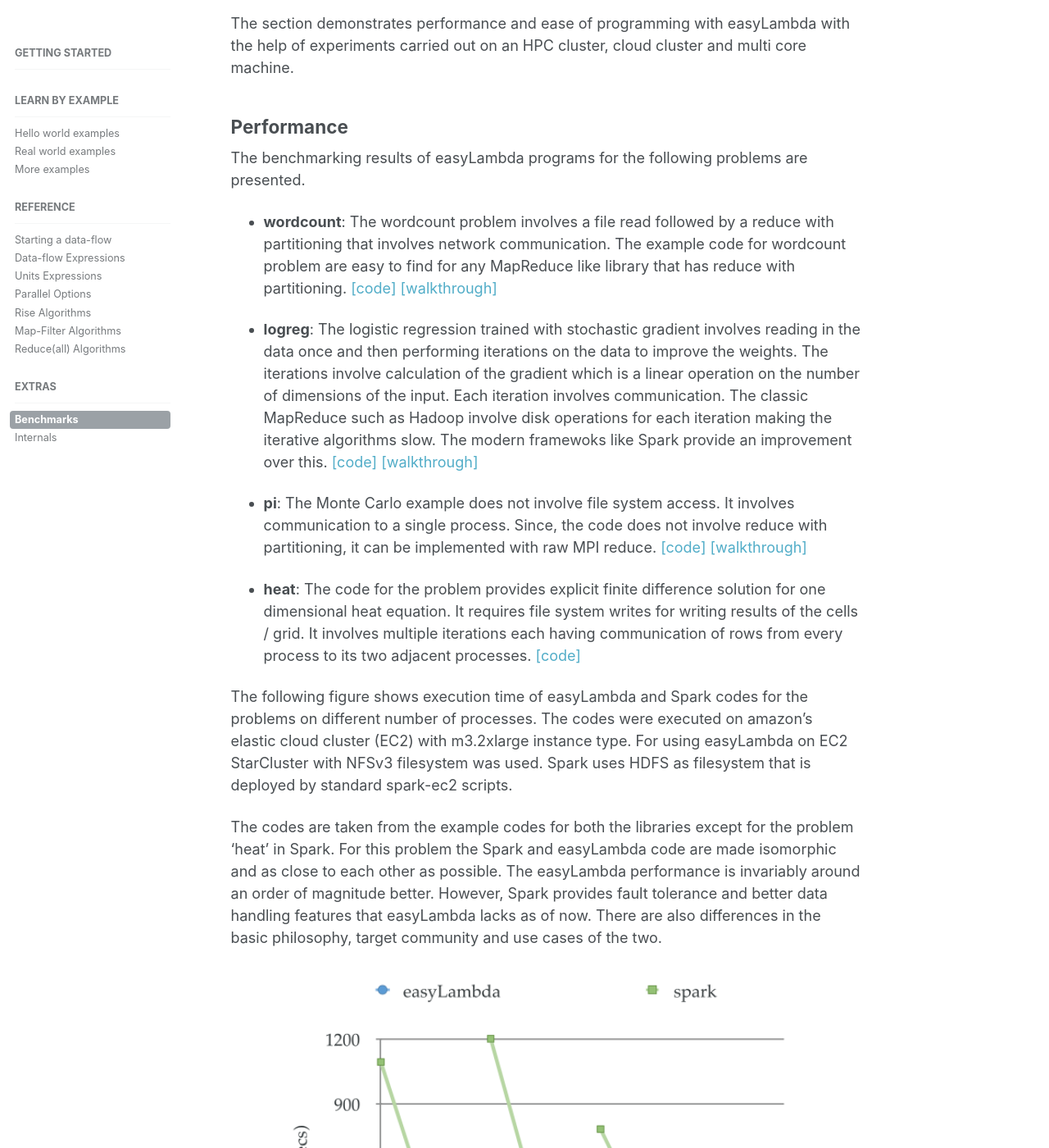
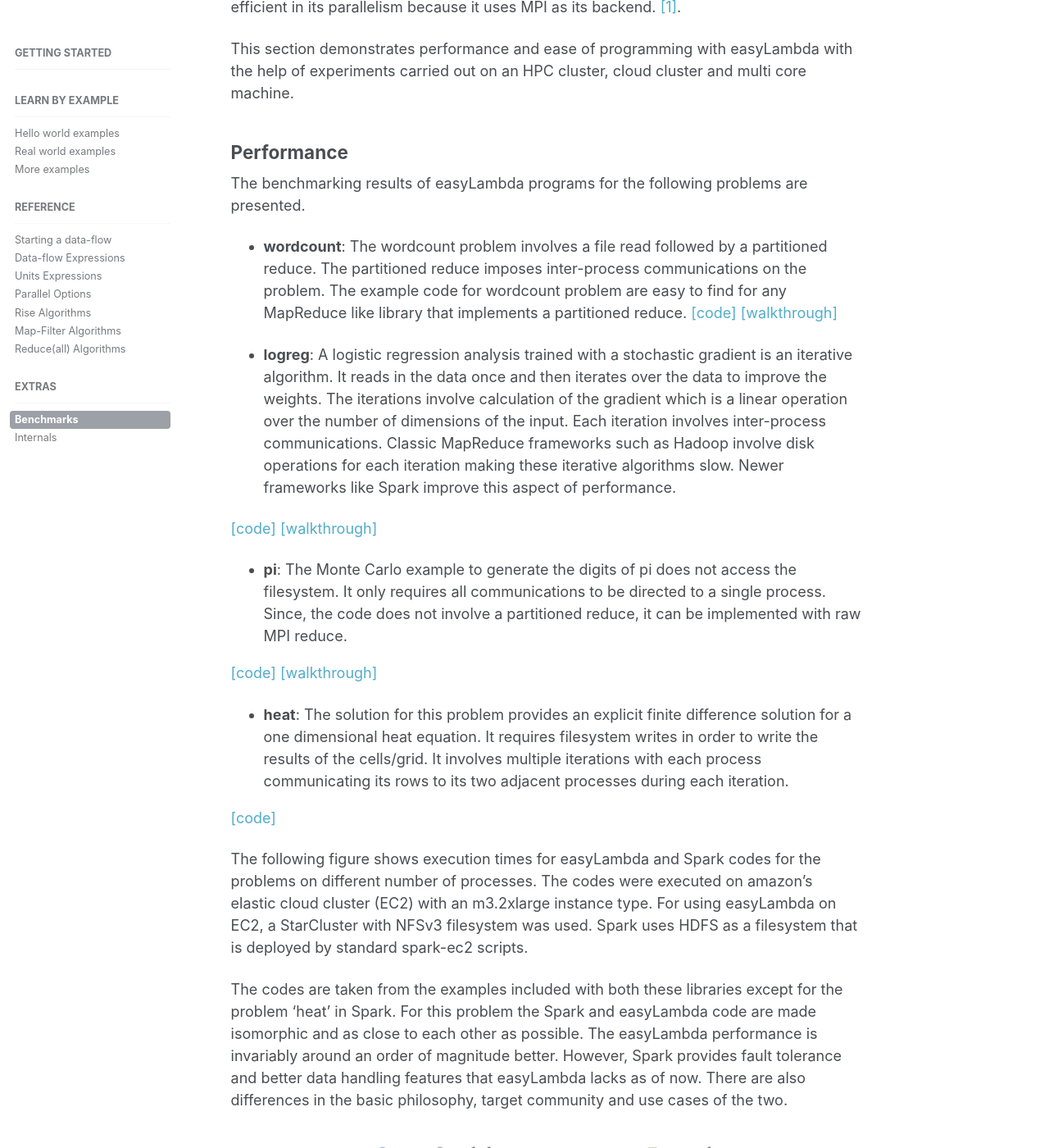
Before and after one commit to haptork/easyLambda, a Jekyll site: the page built from _docs/13-benchmarks.md, in a window 1280 px wide and 1400 px high, scrolled down 408 px. Shown: the whole window at 82% size. Built offline with Jekyll 4.4.1, drawn with Linux system fonts in a browser that asks for light colours; some of the changed text lies outside the part shown.

Commit message:
Update 13-benchmarks.md

```diff
--- a/_docs/13-benchmarks.md
+++ b/_docs/13-benchmarks.md
@@ -7,14 +7,15 @@
 {% include toc icon="gears" title="Contents" %}
 
 EasyLambda aims to provide a high level parallel programming abstraction while
-incurring minimal overheads. It scales from multiple cores to *hundreds of distributed*
-nodes *without any need to deal with parallelism* in user code.
-
-It uses modern C++ features to be expressive and succinct and builds parallelism
-over MPI which is more efficient than other comparable distributed libraries.
+incurring minimal overheads. Whether you are writing parallel code for a multicore
+machine or hundreds of distributed nodes, easyLambda lets you ignore the idiosyncrasises
+of configuring parallelism on these diverse platforms. The code written for a few
+cores on a single machine scales appropriately when a multi-node distributed cluster
+is available. Through the use of modern C++ features, it is expressive and succinct.
+It is efficient in its parallelism because it uses MPI as its backend.
 [[1]](http://www.sciencedirect.com/science/article/pii/S1877050915017895).
 
-The section demonstrates performance and ease of programming with easyLambda
+This section demonstrates performance and ease of programming with easyLambda
 with the help of experiments carried out on an HPC cluster, cloud cluster and
 multi core machine.
 
@@ -23,44 +24,48 @@
 presented.
 
 - **wordcount**:
-The wordcount problem involves a file read followed by a reduce with partitioning that
-involves network communication. The example code for wordcount
-problem are easy to find for any MapReduce like library that has reduce with partitioning.
+The wordcount problem involves a file read followed by a partitioned reduce. The partitioned
+reduce imposes inter-process communications on the problem. The example code for wordcount
+problem are easy to find for any MapReduce like library that implements a partitioned reduce.
 [[code]](https://github.com/haptork/easyLambda/tree/master/examples/wordcount.cpp)
 [[walkthrough]]({{ base_path }}/docs/real-world#word-count)
 
-- **logreg**: The logistic regression trained with stochastic gradient
-involves reading in the data once and then performing iterations on the data to
-improve the weights.  The iterations involve calculation of the gradient which
-is a linear operation on the number of dimensions of the input. Each iteration
-involves communication. The classic MapReduce such as Hadoop involve disk operations
-for each iteration making the iterative algorithms slow. The modern framewoks like
-Spark provide an improvement over this.
+- **logreg**:
+A logistic regression analysis trained with a stochastic gradient is an iterative algorithm.
+It reads in the data once and then iterates over the data to improve the weights. The iterations
+involve calculation of the gradient which is a linear operation over the number of dimensions of
+the input. Each iteration involves inter-process communications. Classic MapReduce frameworks
+such as Hadoop involve disk operations for each iteration making these iterative algorithms slow.
+Newer frameworks like Spark improve this aspect of performance.
+
 [[code]](https://github.com/haptork/easyLambda/tree/master/examples/logreg.cpp)
 [[walkthrough]]({{ base_path }}/docs/real-world#logistic-regression)
 
-- **pi**: The Monte Carlo example does not involve file system access.
-It involves communication to a single process. Since, the code does not involve
-reduce with partitioning, it can be implemented with raw MPI reduce.
+- **pi**:
+The Monte Carlo example to generate the digits of pi does not access the filesystem. It only
+requires all communications to be directed to a single process. Since, the code does not involve
+a partitioned reduce, it can be implemented with raw MPI reduce.
+
 [[code]](https://github.com/haptork/easyLambda/tree/master/examples/pi.cpp)
 [[walkthrough]]({{ base_path }}/docs/real-world#monte-carlo-pi)
 
-- **heat**: The code for the problem provides explicit finite
-difference solution for one dimensional heat equation. It requires file system
-writes for writing results of the cells / grid. It involves multiple iterations
-each having communication of rows from every process to its two adjacent
-processes.
+- **heat**:
+The solution for this problem provides an explicit finite difference solution for a one
+dimensional heat equation. It requires filesystem writes in order to write the results
+of the cells/grid. It involves multiple iterations with each process communicating its
+rows to its two adjacent processes during each iteration.
+
 [[code]](https://github.com/haptork/easyLambda/tree/master/examples/1d-Diffusion.cpp)
 
-The following figure shows execution time of easyLambda and Spark codes
+The following figure shows execution times for easyLambda and Spark codes
 for the problems on different number of processes. The codes were executed on
-amazon's elastic cloud cluster (EC2) with m3.2xlarge instance type. For using
-easyLambda on EC2 StarCluster with NFSv3 filesystem was used. Spark uses HDFS
-as filesystem that is deployed by standard spark-ec2 scripts.
+amazon's elastic cloud cluster (EC2) with an m3.2xlarge instance type. For using
+easyLambda on EC2, a StarCluster with NFSv3 filesystem was used. Spark uses HDFS
+as a filesystem that is deployed by standard spark-ec2 scripts.
 
-The codes are taken from the example codes for both the libraries except for the
-problem 'heat' in Spark. For this problem the Spark and easyLambda code are made
-isomorphic and as close to each other as possible. The easyLambda performance
+The codes are taken from the examples included with both these libraries except
+for the problem 'heat' in Spark. For this problem the Spark and easyLambda code are
+made isomorphic and as close to each other as possible. The easyLambda performance
 is invariably around an order of magnitude better. However, Spark provides
 fault tolerance and better data handling features that easyLambda lacks as of
 now. There are also differences in the basic philosophy, target community and
```
Also changed, not shown: other parts of _docs/13-benchmarks.md (+1 -1 lines).
